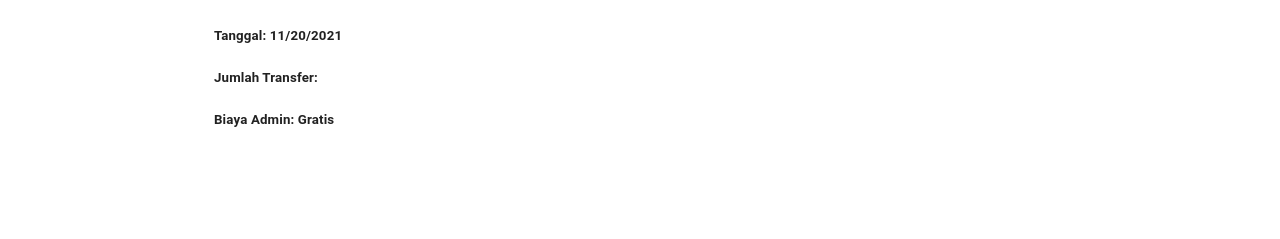
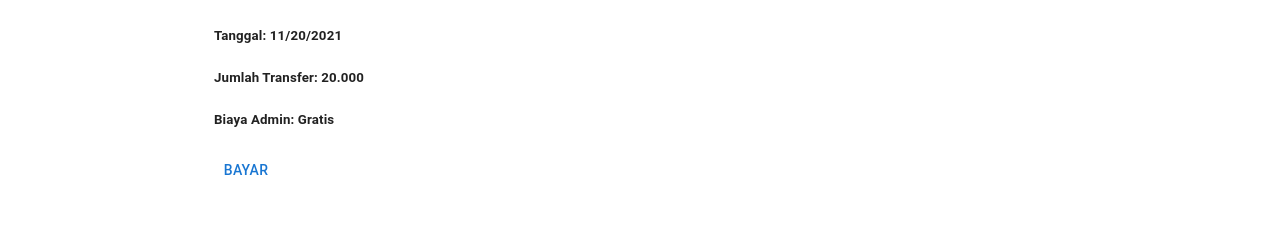
Before and after one commit to lazuardi100/toko-buku-akasia, a React (Create React App) app: page /paymentDetail/BNI in a window 1280 px wide. Shown: the part 229-468 px from the top of the page. Built offline with nearby package versions, Linux system fonts and the light colour scheme.

Commit message:
Cleaning Service Code

```diff
--- a/src/Components/Payment/CardPayment.js
+++ b/src/Components/Payment/CardPayment.js
@@ -1,9 +1,11 @@
 import React from 'react';
-import { Card, CardContent, CardActions, Typography } from "@mui/material";
+import Card from "@mui/material/Card";
+import CardContent from "@mui/material/CardContent";
+import CardActions from "@mui/material/CardActions";
+import Typography from "@mui/material/Typography";
 import { Link } from 'react-router-dom';
 
 function CardPayment({ bank, rekening }) {
-    console.log(bank);
     return (
         <>
             <Card>
@@ -11,7 +13,7 @@ function CardPayment({ bank, rekening }) {
                     <Typography>{bank}  {rekening}</Typography>
                 </CardContent>
                 <CardActions>
-                    <Link to={`/paymentDetail/${bank}`} state={{ rekening }}>Pilih</Link>
+                    <Link to={`/paymentDetail/${bank}`}>Pilih</Link>
                 </CardActions>
             </Card>
         </>
--- a/src/Pages/Payment.js
+++ b/src/Pages/Payment.js
@@ -1,4 +1,4 @@
-import * as React from 'react';
+import React from 'react';
 import CssBaseline from '@mui/material/CssBaseline';
 import Box from '@mui/material/Box';
 import Container from '@mui/material/Container';
--- a/src/Pages/PaymentDetail.js
+++ b/src/Pages/PaymentDetail.js
@@ -1,12 +1,13 @@
-import * as React from 'react';
+import React from 'react';
 import CssBaseline from '@mui/material/CssBaseline';
 import Box from '@mui/material/Box';
 import Container from '@mui/material/Container';
 import Toolbar from '@mui/material/Toolbar';
+import Button from '@mui/material/Button';
 
 import { useParams } from 'react-router-dom';
 
-export default function Home(props) {
+export default function Home() {
     const { bank } = useParams();
 
     const current = new Date();
@@ -28,8 +29,9 @@ export default function Home(props) {
                 <h2>{bank}</h2>
                 <h5>Jam: {time}</h5>
                 <h5>Tanggal: {date}</h5>
-                <h5>Jumlah Transfer: </h5>
+                <h5>Jumlah Transfer: 20.000</h5>
                 <h5>Biaya Admin: Gratis</h5>
+                <Button>Bayar</Button>
             </Container>
         </Box>
     );
```
